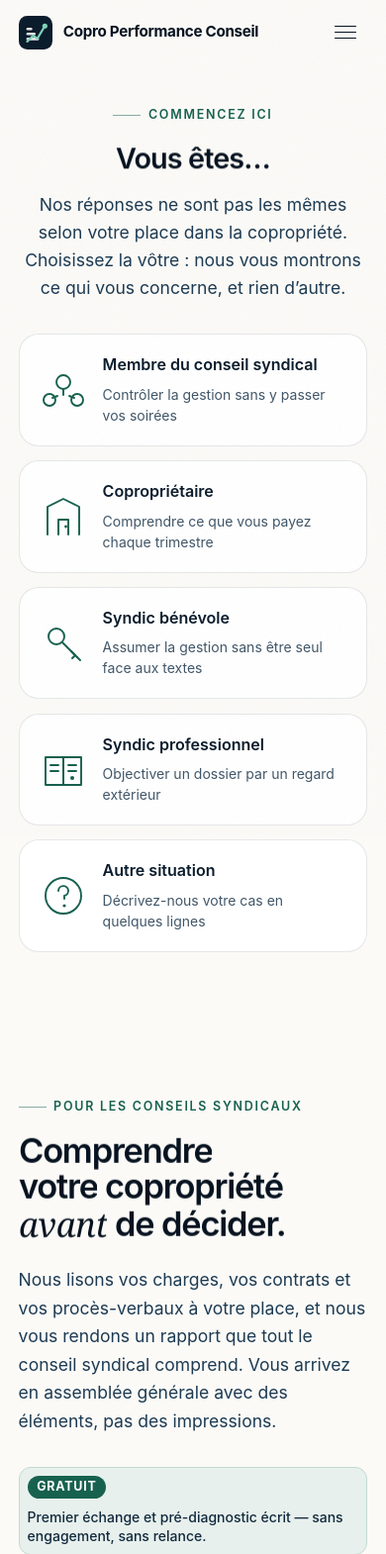
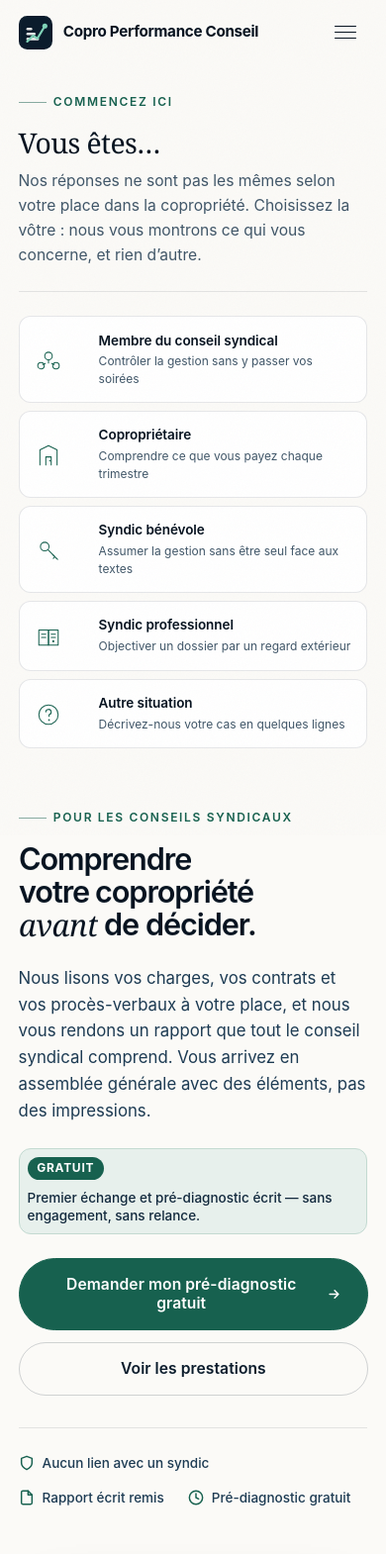
Before and after one commit to zdorsane/copro-performance-conseil, a PHP site: page / in a window 390 px wide. Shown: the top 1570 px of the page at 99% size. Run offline with PHP 8.4, Linux system fonts and the light colour scheme.

Commit message:
Resserre l'échelle typographique et redessine le sélecteur
Retour client : « le design est trop grand ». Mesuré à 1440 px, h1 à
59 px, h2 à 47 px, sections à 128 px de padding vertical — une échelle
d'affiche plutôt que de document professionnel.

Échelle
  h1 59 -> 46 px, h2 47 -> 34 px, corps 17 -> 16 px, padding de section
  128 -> 76 px. Les valeurs basses des clamp() bougent à peine : sur
  mobile la taille était déjà juste, c'est le haut de l'échelle qui
  posait problème.

  La modification est globale et non limitée à l'accueil. L'échelle est
  une décision de design system : une accueil 30 % plus dense que le
  reste du site aurait décroché visiblement à chaque clic dans le menu.
  services.html passe au passage de 10 900 à 8 944 px.

Sélecteur de profil
  En-tête sur deux colonnes, titre à gauche et explication à droite,
  séparés par un filet. Tuiles compactes : icône de 26 px, deux lignes,
  bordure fine, flèche au survol seulement. 254 -> 132 px de haut.
  Sous 560 px l'icône passe à gauche du texte et les cinq tuiles tiennent
  dans un écran de téléphone.

Deux défauts corrigés au passage
  - Le hero réservait encore la hauteur du header alors que le sélecteur
    le précède désormais : les deux espacements se cumulaient, soit près
    de 200 px de vide entre les blocs.
  - Le titre du sélecteur était un <h2> placé avant le <h1> du hero, ce
    qui inversait la hiérarchie. C'est désormais un paragraphe stylé et
    l'ordre est H1 > H2 > H3.

Accueil : 2 925 -> 2 273 px, soit 2,5 écrans contre 16 au point de
départ. Vérifié sans débordement sur les 15 pages de 320 à 1440 px.

Co-Authored-By: Claude Opus 5 (1M context) <noreply@anthropic.com>

```diff
--- a/assets/css/style.css
+++ b/assets/css/style.css
@@ -70,17 +70,22 @@
   --font-display: "Instrument Serif", ui-serif, Georgia, "Times New Roman", serif;
   --font-mono: ui-monospace, SFMono-Regular, "SF Mono", Menlo, Consolas, monospace;
 
-  /* Échelle fluide */
-  --fs-xs: 0.78rem;
-  --fs-sm: 0.875rem;
-  --fs-base: clamp(1rem, 0.97rem + 0.14vw, 1.0625rem);
-  --fs-lg: clamp(1.09rem, 1.03rem + 0.28vw, 1.25rem);
-  --fs-xl: clamp(1.25rem, 1.15rem + 0.5vw, 1.5rem);
-  --fs-h4: clamp(1.15rem, 1.06rem + 0.42vw, 1.35rem);
-  --fs-h3: clamp(1.35rem, 1.18rem + 0.78vw, 1.85rem);
-  --fs-h2: clamp(1.75rem, 1.38rem + 1.72vw, 3rem);
-  --fs-h1: clamp(2.15rem, 1.55rem + 2.35vw, 3.7rem);
-  --fs-display: clamp(2.6rem, 1.7rem + 3.2vw, 4.6rem);
+  /* Échelle fluide.
+     Resserrée : le premier jeu montait à 59 px pour un h1 et 47 px pour un
+     h2 à 1440 px — une échelle d'affiche. Un cabinet de conseil se lit à
+     une densité plus proche du document que du poster. Les valeurs hautes
+     descendent d'environ 20 %, les basses ne bougent presque pas : sur
+     mobile, la taille était déjà juste. */
+  --fs-xs: 0.75rem;
+  --fs-sm: 0.845rem;
+  --fs-base: clamp(0.97rem, 0.95rem + 0.11vw, 1rem);
+  --fs-lg: clamp(1.05rem, 1rem + 0.2vw, 1.15rem);
+  --fs-xl: clamp(1.15rem, 1.06rem + 0.36vw, 1.35rem);
+  --fs-h4: clamp(1.05rem, 1rem + 0.26vw, 1.2rem);
+  --fs-h3: clamp(1.2rem, 1.08rem + 0.5vw, 1.5rem);
+  --fs-h2: clamp(1.5rem, 1.25rem + 1.05vw, 2.1rem);
+  --fs-h1: clamp(1.9rem, 1.5rem + 1.7vw, 2.9rem);
+  --fs-display: clamp(2.2rem, 1.6rem + 2.2vw, 3.4rem);
 
   --lh-tight: 1.06;
   --lh-snug: 1.18;
@@ -96,7 +101,9 @@
   --sp-7: 3rem;
   --sp-8: 4rem;
   --sp-9: 6rem;
-  --section-y: clamp(4rem, 2.4rem + 6.4vw, 8rem);
+  /* 128 px de respiration verticale par section produisaient une page
+     trois fois plus haute que nécessaire. */
+  --section-y: clamp(2.85rem, 2rem + 3.3vw, 4.75rem);
 
   /* --- Formes --- */
   --r-sm: 6px;
@@ -825,9 +832,17 @@ b {
 
 .hero {
   position: relative;
-  padding-top: calc(var(--header-h) + clamp(2rem, 1.2rem + 3.4vw, 4rem));
-  padding-bottom: clamp(3rem, 2rem + 4vw, 5.5rem);
+  padding-top: calc(var(--header-h) + clamp(1.5rem, 1rem + 2.4vw, 3rem));
+  padding-bottom: clamp(2.25rem, 1.6rem + 2.8vw, 4rem);
   overflow: hidden;
+}
+
+/* Sur l'accueil, le hero n'ouvre plus la page : le sélecteur de profil le
+   précède et réserve déjà la hauteur du header. Sans cette règle, on
+   cumule les deux et un trou de près de 200 px s'ouvre entre les deux
+   blocs. */
+.hero:not(:first-child) {
+  padding-top: clamp(1.25rem, 0.9rem + 1.6vw, 2.5rem);
 }
 
 .hero::before {
@@ -867,10 +882,12 @@ b {
 
 .hero__sub {
   font-size: var(--fs-lg);
-  line-height: 1.62;
+  line-height: 1.6;
   color: var(--ink-600);
-  margin-bottom: var(--sp-6);
-  max-width: 46ch;
+  margin-bottom: var(--sp-5);
+  /* 46ch decoupait le paragraphe en cinq lignes courtes ; a 54ch il en
+     fait trois et le bloc respire mieux face au visuel. */
+  max-width: 54ch;
 }
 
 .hero__cta {
@@ -2589,85 +2606,183 @@ select.field__control {
    ========================================================================== */
 
 .profils-section {
-  padding-top: calc(var(--header-h) + clamp(1.5rem, 1rem + 2vw, 3rem));
-}
-
+  padding-top: calc(var(--header-h) + clamp(1.25rem, 0.9rem + 1.4vw, 2.25rem));
+  padding-bottom: clamp(2rem, 1.5rem + 2vw, 3.25rem);
+}
+
+/* En-tête sur deux colonnes : le titre à gauche, la phrase d'explication à
+   droite, alignés sur la même ligne de base. Un titre centré de 47 px
+   au-dessus d'un paragraphe centré, c'est une affiche ; ceci est une page
+   de travail. */
 .profils-head {
-  margin-bottom: clamp(2rem, 1.4rem + 2vw, 3rem);
+  display: grid;
+  grid-template-columns: minmax(0, 0.9fr) minmax(0, 1.1fr);
+  align-items: end;
+  gap: clamp(1rem, 0.5rem + 2vw, 3rem);
+  margin-bottom: clamp(1.5rem, 1.1rem + 1.6vw, 2.5rem);
+  padding-bottom: var(--sp-5);
+  border-bottom: 1px solid var(--border);
+}
+
+/* Volontairement pas un <h2> : le <h1> de la page vit dans le hero, juste
+   en dessous. Un h2 placé avant lui casserait la hiérarchie des titres. */
+.profils-titre {
+  font-family: var(--font-display);
+  font-size: clamp(1.75rem, 1.4rem + 1.5vw, 2.6rem);
+  line-height: 1.02;
+  letter-spacing: -0.02em;
+  color: var(--ink-900);
+}
+
+.profils-lead {
+  font-size: var(--fs-base);
+  line-height: 1.6;
+  color: var(--text-muted);
+  max-width: 54ch;
 }
 
 .profils {
   display: grid;
-  grid-template-columns: repeat(auto-fit, minmax(190px, 1fr));
-  gap: clamp(0.9rem, 0.6rem + 1vw, 1.35rem);
-}
-
+  grid-template-columns: repeat(auto-fit, minmax(178px, 1fr));
+  gap: 0.75rem;
+}
+
+/* Tuile compacte : l'icône en tête, deux lignes de texte, une flèche qui
+   n'apparaît qu'au survol. 254 px de haut auparavant, ~140 désormais. */
 .profil {
   position: relative;
   display: grid;
-  grid-template-rows: auto auto 1fr auto;
-  gap: 0.55rem;
-  padding: clamp(1.25rem, 1rem + 0.8vw, 1.75rem);
-  min-height: 100%;
+  grid-template-rows: auto auto 1fr;
+  gap: 0.5rem;
+  padding: 1.05rem 1.1rem 1.15rem;
   border: 1px solid var(--border);
-  border-radius: var(--r-lg);
+  border-radius: var(--r-md);
   background: var(--surface);
   text-decoration: none;
-  transition: border-color var(--t-base), box-shadow var(--t-base),
-    transform var(--t-base), background var(--t-base);
+  transition: border-color var(--t-fast), background var(--t-fast),
+    transform var(--t-fast);
 }
 
 .profil:hover,
 .profil:focus-visible {
-  transform: translateY(-4px);
-  border-color: var(--accent-border);
-  background: var(--accent-soft);
-  box-shadow: var(--shadow-md);
-}
-
-/* L'icône se trace une fois la carte dans le champ — même grammaire que
-   les illustrations de prestation, d'où la classe `illu` qui lui apporte
-   l'animation de tracé.
-
-   Cette classe vient de signature.css, chargé APRÈS cette feuille : son
-   `width: 100%` l'emporterait sur une règle de même poids. D'où le
-   sélecteur en deux niveaux, qui reprend la main sur la taille. */
+  transform: translateY(-2px);
+  border-color: var(--ink-800);
+  background: var(--surface);
+}
+
 .profil .profil__icone {
-  width: 48px;
-  height: 48px;
+  width: 26px;
+  height: 26px;
   flex: none;
   color: var(--accent);
 }
 
 .profil .profil__icone svg {
-  width: 48px;
-  height: 48px;
+  width: 26px;
+  height: 26px;
   overflow: visible;
 }
 
 .profil__titre {
-  font-size: var(--fs-base);
+  font-size: var(--fs-sm);
   font-weight: 640;
-  line-height: 1.28;
+  line-height: 1.3;
+  letter-spacing: -0.005em;
+  color: var(--ink-900);
+}
+
+.profil__sous {
+  font-size: var(--fs-xs);
+  line-height: 1.45;
+  color: var(--text-muted);
+}
+
+/* La flèche ne s'affiche qu'à l'approche : cinq flèches permanentes
+   alourdissent la rangée sans rien apprendre. */
+.profil__fleche {
+  position: absolute;
+  top: 1.05rem;
+  right: 1rem;
+  display: inline-flex;
   color: var(--ink-800);
-}
-
-.profil__sous {
-  font-size: var(--fs-sm);
-  line-height: 1.5;
-  color: var(--text-muted);
-}
-
-.profil__fleche {
-  display: inline-flex;
-  align-items: center;
-  color: var(--accent);
-  transition: transform var(--t-base);
+  opacity: 0;
+  transform: translateX(-4px);
+  transition: opacity var(--t-fast), transform var(--t-fast);
 }
 
 .profil:hover .profil__fleche,
 .profil:focus-visible .profil__fleche {
-  transform: translateX(5px);
+  opacity: 1;
+  transform: none;
+}
+
+@media (max-width: 860px) {
+  .profils-head {
+    grid-template-columns: 1fr;
+    align-items: start;
+    gap: var(--sp-3);
+  }
+}
+
+@media (max-width: 560px) {
+  .profils {
+    grid-template-columns: 1fr;
+    gap: 0.5rem;
+  }
+
+  /* En colonne unique, l'icône passe à gauche : on gagne de la hauteur
+     sans perdre le repère visuel. */
+  .profil {
+    grid-template-columns: 26px 1fr;
+    grid-template-rows: auto auto;
+    align-items: start;
+    column-gap: 0.85rem;
+    row-gap: 0.2rem;
+    padding: 0.95rem 1rem;
+  }
+
+  .profil .profil__icone { grid-row: 1 / 3; margin-top: 0.1rem; }
+  .profil__fleche { display: none; }
+}
+
+/* --------------------------------------------------------------------------
+   Bande de clôture : l'offre en une liste, rien de plus.
+   -------------------------------------------------------------------------- */
+.resume-list {
+  display: flex;
+  flex-wrap: wrap;
+  justify-content: center;
+  gap: 0.5rem 0.55rem;
+  margin-bottom: var(--sp-6);
+  list-style: none;
+  padding: 0;
+}
+
+.resume-list a {
+  display: inline-block;
+  padding: 0.4rem 0.9rem;
+  border: 1px solid var(--border);
+  border-radius: var(--r-pill);
+  background: var(--surface);
+  font-size: var(--fs-sm);
+  font-weight: 520;
+  color: var(--ink-700);
+  text-decoration: none;
+  transition: border-color var(--t-fast), color var(--t-fast);
+}
+
+.resume-list a:hover,
+.resume-list a:focus-visible {
+  border-color: var(--ink-800);
+  color: var(--ink-900);
+}
+
+.resume-cta {
+  display: flex;
+  flex-direction: column;
+  align-items: center;
+  gap: var(--sp-4);
+  text-align: center;
 }
 
 /* --------------------------------------------------------------------------
--- a/index.html
+++ b/index.html
@@ -262,13 +262,15 @@
        pages : des liens, pas des boutons JavaScript, pour rester
        crawlables et utilisables au clavier.
        ================================================================== -->
-  <section class="section section--tight profils-section" aria-labelledby="t-profils">
+  <section class="profils-section" aria-label="Choisir votre profil">
     <div class="container">
 
-      <div class="section-head section-head--center profils-head">
-        <p class="eyebrow" data-reveal="fade">Commencez ici</p>
-        <h2 id="t-profils" data-split>Vous êtes…</h2>
-        <p class="lead" data-reveal style="--d:1">
+      <div class="profils-head">
+        <div>
+          <p class="eyebrow" data-reveal="fade">Commencez ici</p>
+          <p class="profils-titre" id="t-profils" data-reveal style="--d:1">Vous êtes…</p>
+        </div>
+        <p class="profils-lead" data-reveal style="--d:2">
           Nos réponses ne sont pas les mêmes selon votre place dans la copropriété.
           Choisissez la vôtre : nous vous montrons ce qui vous concerne, et rien d’autre.
         </p>
```
Also changed, not shown: README.md, 4 other files.
